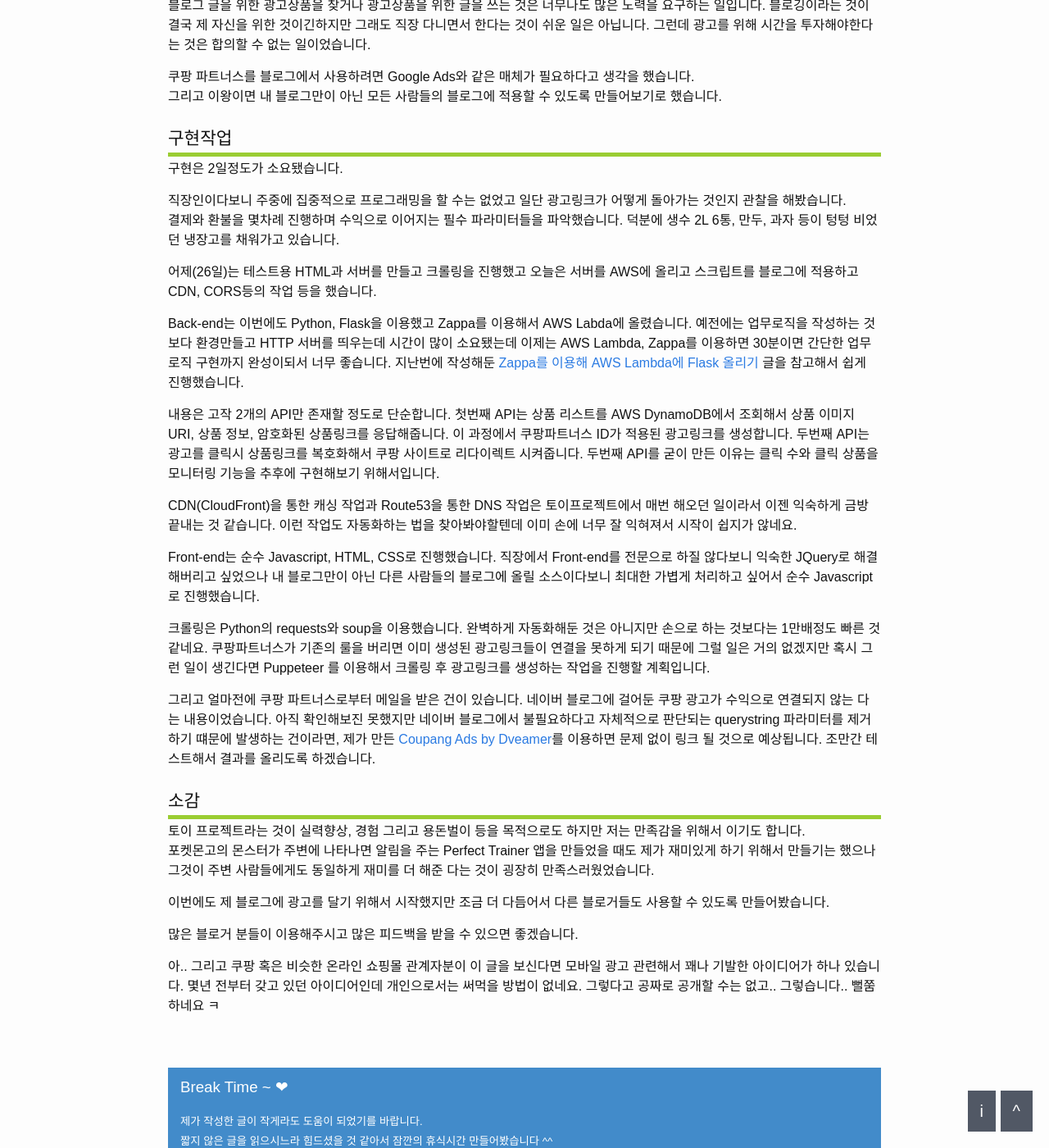
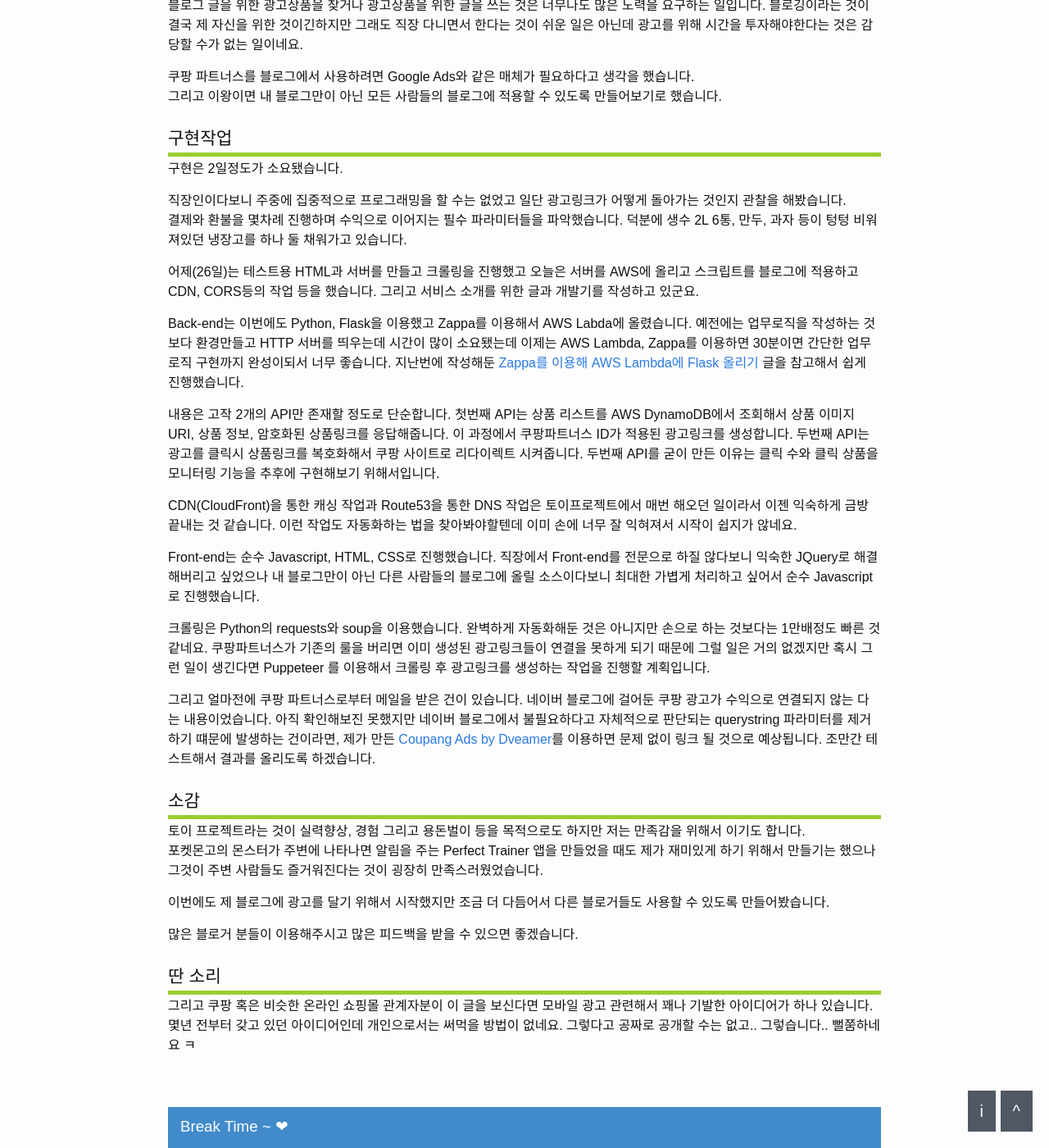
Before and after one commit to dveamer/dveamer.github.io, a Jekyll site: the page built from _posts/Toy-Projects/2019-01-27-CoupangAds.md, in a window 1280 px wide and 1400 px high, scrolled down 1806 px. Shown: the whole window at 82% size. Built offline with Jekyll 4.4.1, drawn with Linux system fonts in a browser that asks for light colours; comment, search, counter and statistics services are not loaded.

Commit message:
homepage

```diff
--- a/_posts/Toy-Projects/2019-01-27-CoupangAds.md
+++ b/_posts/Toy-Projects/2019-01-27-CoupangAds.md
@@ -45,7 +45,7 @@
 
 특정 상품의 사용후기를 정성껏 작성했다면 해당 상품의 광고링크를 만들어서 홍보하면 효과가 있을 겁니다. 하지만 블로그의 글은 검색을 통해서 장기적으로 노출 됩니다. 만약 광고링크에서 연결된 상품이 가격이 변경되었거나 상품이 없어진다 하더라도 글 작성자가 알아채기는 쉽지 않습니다. 블로그와 달리 빠르고 짧게 소비되는 SNS에서는 나름 효과가 있을 것 같습니다.
 
-블로그 글을 위한 광고상품을 찾거나 광고상품을 위한 글을 쓰는 것은 너무나도 많은 노력을 요구하는 일입니다. 블로깅이라는 것이 결국 제 자신을 위한 것이긴하지만 그래도 직장 다니면서 한다는 것이 쉬운 일은 아닙니다. 그런데 광고를 위해 시간을 투자해야한다는 것은 합의할 수 없는 일이었습니다.
+블로그 글을 위한 광고상품을 찾거나 광고상품을 위한 글을 쓰는 것은 너무나도 많은 노력을 요구하는 일입니다. 블로깅이라는 것이 결국 제 자신을 위한 것이긴하지만 그래도 직장 다니면서 한다는 것이 쉬운 일은 아닌데 광고를 위해 시간을 투자해야한다는 것은 감당할 수가 없는 일이네요.
 
 쿠팡 파트너스를 블로그에서 사용하려면 Google Ads와 같은 매체가 필요하다고 생각을 했습니다.
 그리고 이왕이면 내 블로그만이 아닌 모든 사람들의 블로그에 적용할 수 있도록 만들어보기로 했습니다.
@@ -55,9 +55,9 @@
 구현은 2일정도가 소요됐습니다.
 
 직장인이다보니 주중에 집중적으로 프로그래밍을 할 수는 없었고 일단 광고링크가 어떻게 돌아가는 것인지 관찰을 해봤습니다.
-결제와 환불을 몇차례 진행하며 수익으로 이어지는 필수 파라미터들을 파악했습니다. 덕분에 생수 2L 6통, 만두, 과자 등이 텅텅 비었던 냉장고를 채워가고 있습니다.
+결제와 환불을 몇차례 진행하며 수익으로 이어지는 필수 파라미터들을 파악했습니다. 덕분에 생수 2L 6통, 만두, 과자 등이 텅텅 비워져있던 냉장고를 하나 둘 채워가고 있습니다.
 
-어제(26일)는 테스트용 HTML과 서버를 만들고 크롤링을 진행했고 오늘은 서버를 AWS에 올리고 스크립트를 블로그에 적용하고 CDN, CORS등의 작업 등을 했습니다.
+어제(26일)는 테스트용 HTML과 서버를 만들고 크롤링을 진행했고 오늘은 서버를 AWS에 올리고 스크립트를 블로그에 적용하고 CDN, CORS등의 작업 등을 했습니다. 그리고 서비스 소개를 위한 글과 개발기를 작성하고 있군요.
 
 Back-end는 이번에도 Python, Flask을 이용했고 Zappa를 이용해서 AWS Labda에 올렸습니다. 예전에는 업무로직을 작성하는 것보다 환경만들고 HTTP 서버를 띄우는데 시간이 많이 소요됐는데 이제는 AWS Lambda, Zappa를 이용하면 30분이면 간단한 업무로직 구현까지 완성이되서 너무 좋습니다. 지난번에 작성해둔 [Zappa를 이용해 AWS Lambda에 Flask 올리기](https://dveamer.github.io/backend/FlaskZappaAWSLambda.html) 글을 참고해서 쉽게 진행했습니다.
 
@@ -75,11 +75,13 @@
 ## 소감
 
 토이 프로젝트라는 것이 실력향상, 경험 그리고 용돈벌이 등을 목적으로도 하지만 저는 만족감을 위해서 이기도 합니다.
-포켓몬고의 몬스터가 주변에 나타나면 알림을 주는 Perfect Trainer 앱을 만들었을 때도 제가 재미있게 하기 위해서 만들기는 했으나 그것이 주변 사람들에게도 동일하게 재미를 더 해준 다는 것이 굉장히 만족스러웠었습니다.
+포켓몬고의 몬스터가 주변에 나타나면 알림을 주는 Perfect Trainer 앱을 만들었을 때도 제가 재미있게 하기 위해서 만들기는 했으나 그것이 주변 사람들도 즐거워진다는 것이 굉장히 만족스러웠었습니다.
 
 이번에도 제 블로그에 광고를 달기 위해서 시작했지만 조금 더 다듬어서 다른 블로거들도 사용할 수 있도록 만들어봤습니다.
 
 많은 블로거 분들이 이용해주시고 많은 피드백을 받을 수 있으면 좋겠습니다.
 
 
-아.. 그리고 쿠팡 혹은 비슷한 온라인 쇼핑몰 관계자분이 이 글을 보신다면 모바일 광고 관련해서 꽤나 기발한 아이디어가 하나 있습니다. 몇년 전부터 갖고 있던 아이디어인데 개인으로서는 써먹을 방법이 없네요. 그렇다고 공짜로 공개할 수는 없고.. 그렇습니다.. 뻘쭘하네요 ㅋ
+## 딴 소리
+
+그리고 쿠팡 혹은 비슷한 온라인 쇼핑몰 관계자분이 이 글을 보신다면 모바일 광고 관련해서 꽤나 기발한 아이디어가 하나 있습니다. 몇년 전부터 갖고 있던 아이디어인데 개인으로서는 써먹을 방법이 없네요. 그렇다고 공짜로 공개할 수는 없고.. 그렇습니다.. 뻘쭘하네요 ㅋ
```
